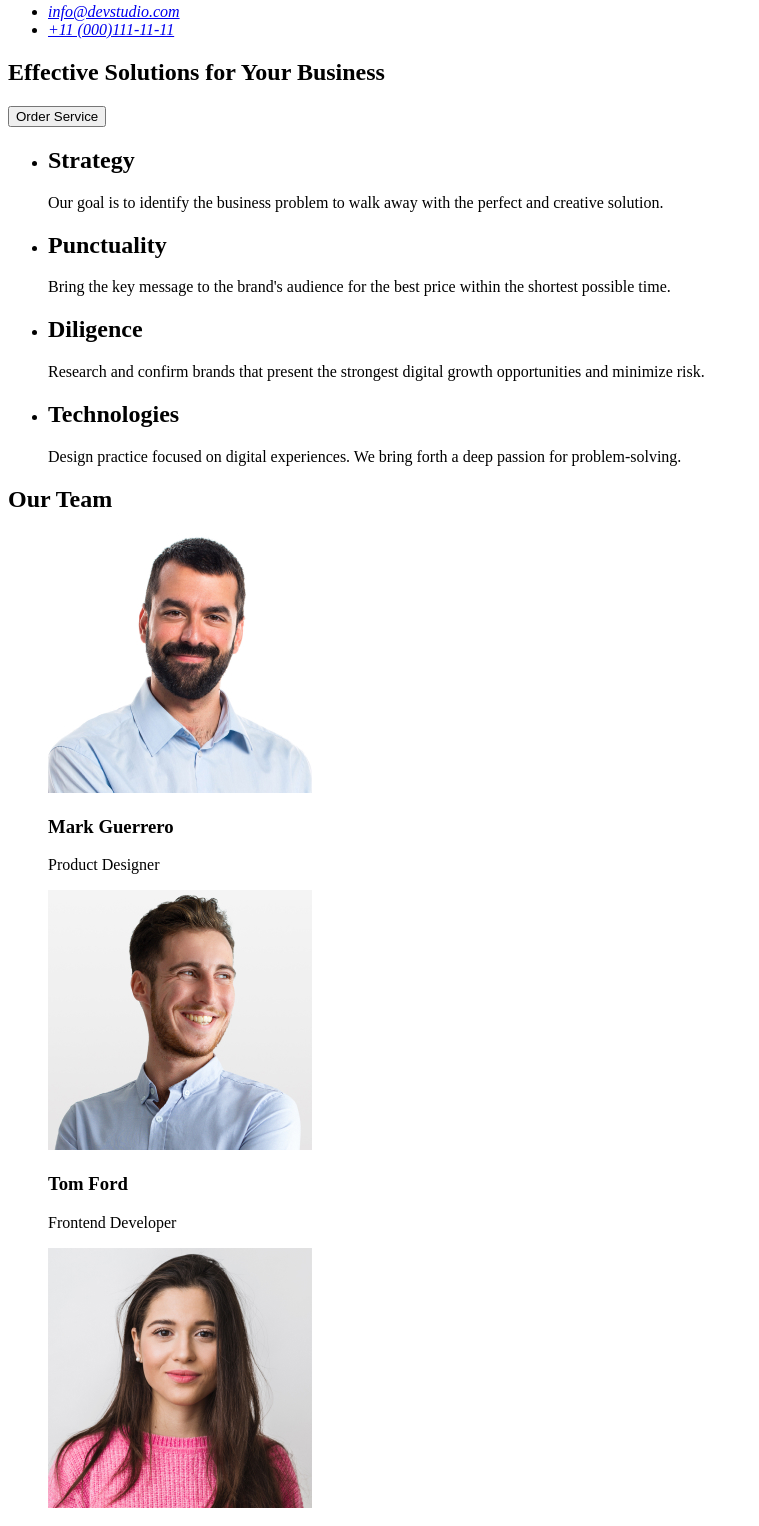
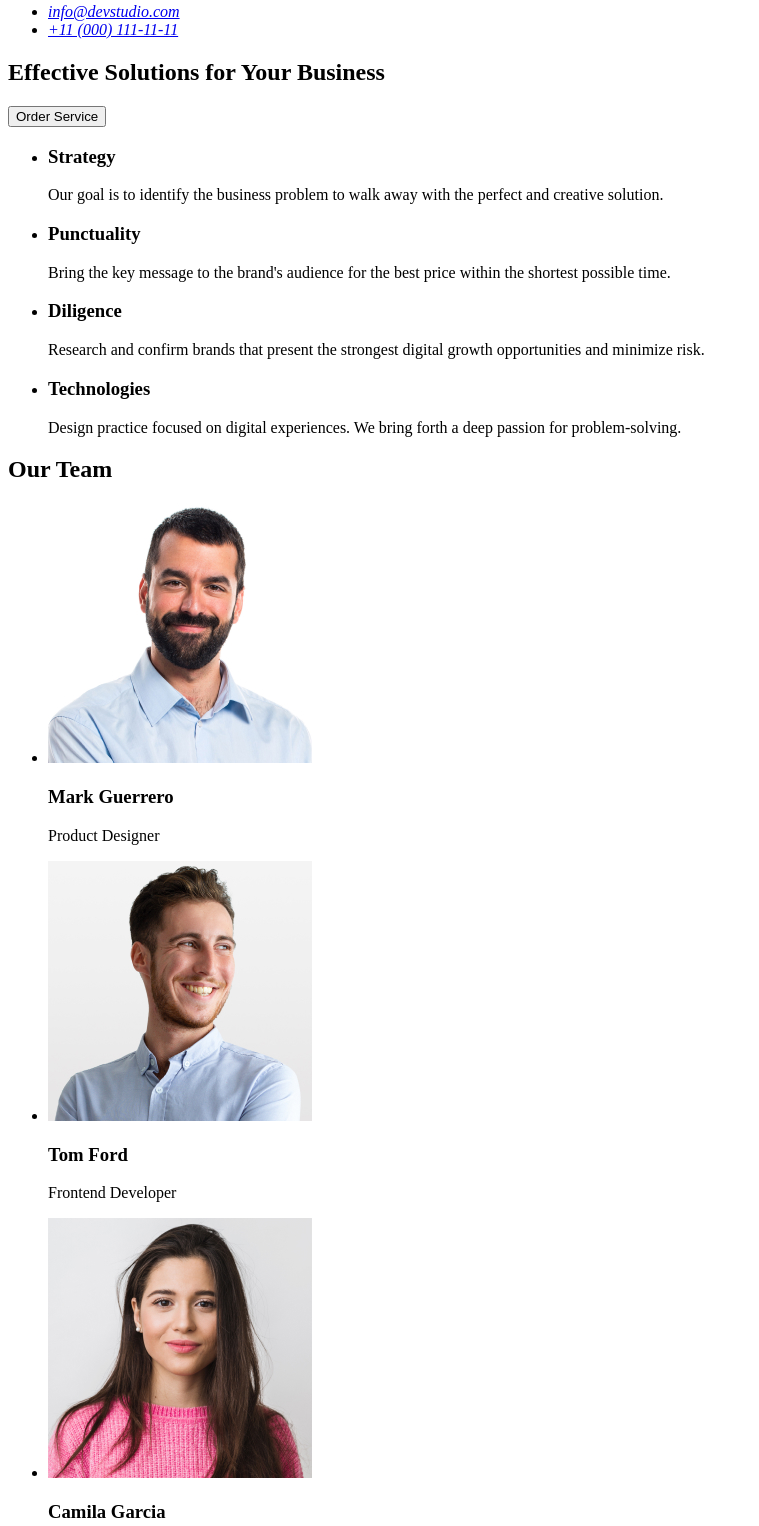
Before and after one commit to Timoshchyk/goit-markup-hw-01, a plain HTML site: page index.html in a window 1280 px wide. Shown: the part 109-1635 px from the top of the page, without its empty margins (0-759 px from the left). Drawn offline with Linux system fonts and the light colour scheme.

Commit message:
FinishHomework

```diff
--- a/index.html
+++ b/index.html
@@ -17,8 +17,8 @@
         </nav>
         <address>
             <ul>
-                <li><a href="melto:info@devstudio.com">info@devstudio.com</a></li>
-                <li><a href="tel:+110001111111">+11 (000)111-11-11</a></li>
+                <li><a href="meilto:info@devstudio.com">info@devstudio.com</a></li>
+                <li><a href="tel:+110001111111">+11 (000) 111-11-11</a></li>
             </ul>
         </address>
     </header>
@@ -32,20 +32,20 @@
             <h2 hidden>descripyion</h2>
             <ul>
                 <li>
-                    <h2>Strategy</h2>
+                    <h3>Strategy</h3>
                     <p>Our goal is to identify the business
                     problem to walk away with the perfect and creative solution.</p>
                 </li>
                 <li>
-                    <h2>Punctuality</h2>
+                    <h3>Punctuality</h3>
                     <p>Bring the key message to the brand's audience for the best price within the shortest possible time.</p>
                 </li>
                 <li>
-                    <h2>Diligence</h2>
+                    <h3>Diligence</h3>
                     <p>Research and confirm brands that present the strongest digital growth opportunities and minimize risk.</p>
                 </li>
                 <li>
-                    <h2>Technologies</h2>
+                    <h3>Technologies</h3>
                     <p>Design practice focused on digital experiences. We bring forth a deep passion for problem-solving.</p>
                 </li>
             </ul>
@@ -53,16 +53,16 @@
         <section>
             <h2>Our Team</h2>
             <ul>
-                <img src="./images/img-3.jpg" alt="Mark Guerrero" width="264" height="260">
+                <li><img src="./images/img-3.jpg" alt="Mark Guerrero" width="264" height="260"></li>
                     <h3>Mark Guerrero</h3>
                     <p>Product Designer</p>
-                <img src="./images/img-2.jpg" alt="Tom Ford" width="264" height="260">
+                <li><img src="./images/img-2.jpg" alt="Tom Ford" width="264" height="260"></li>
                     <h3>Tom Ford</h3>
                     <p>Frontend Developer</p>
-                <img src="./images/img-1.jpg" alt="Camila Garcia" width="264" height="260">
+                <li><img src="./images/img-1.jpg" alt="Camila Garcia" width="264" height="260"></li>
                     <h3>Camila Garcia</h3>
                     <p>Marketing</p>
-                <img src="./images/img.jpg" alt="Daniel Wilson" width="264" height="260">
+                <li><img src="./images/img.jpg" alt="Daniel Wilson" width="264" height="260"></li>
                     <h3>Daniel Wilson</h3>
                     <p>UI Designer</p>
             </ul>
```
